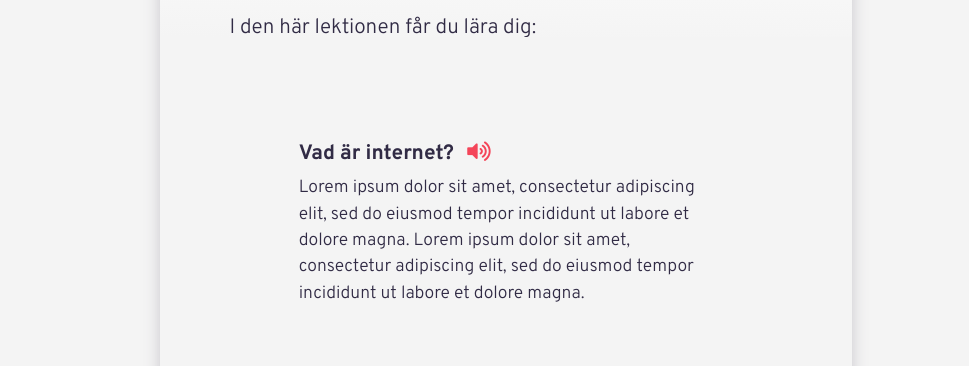
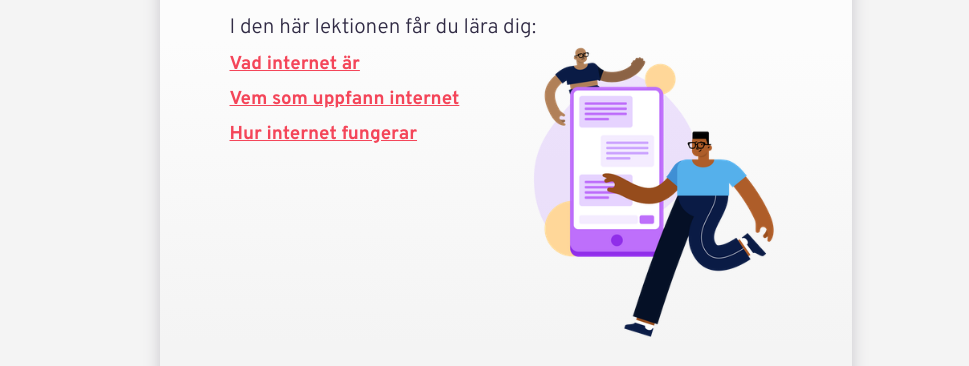
Before and after one commit to amhjo/internetskolan, a plain HTML site: page lektion-1.html in a window 1280 px wide. Shown: the part 355-721 px from the top of the page, without its empty margins (134-1103 px from the left). Drawn offline with Linux system fonts and the light colour scheme; the site is published under a folder, as on GitHub Pages, so addresses that start at the root find nothing.

Commit message:
Update lektion-1.html

```diff
--- a/lektion-1.html
+++ b/lektion-1.html
@@ -60,7 +60,7 @@
       <a name="chapter4">Hur internet fungerar</a>
     </h2>
   </div>
-  <img class="lektion-img" src="/lektion_1.png">
+  <img class="lektion-img" src="lektion_1.png">
 
 </section>
 
```
